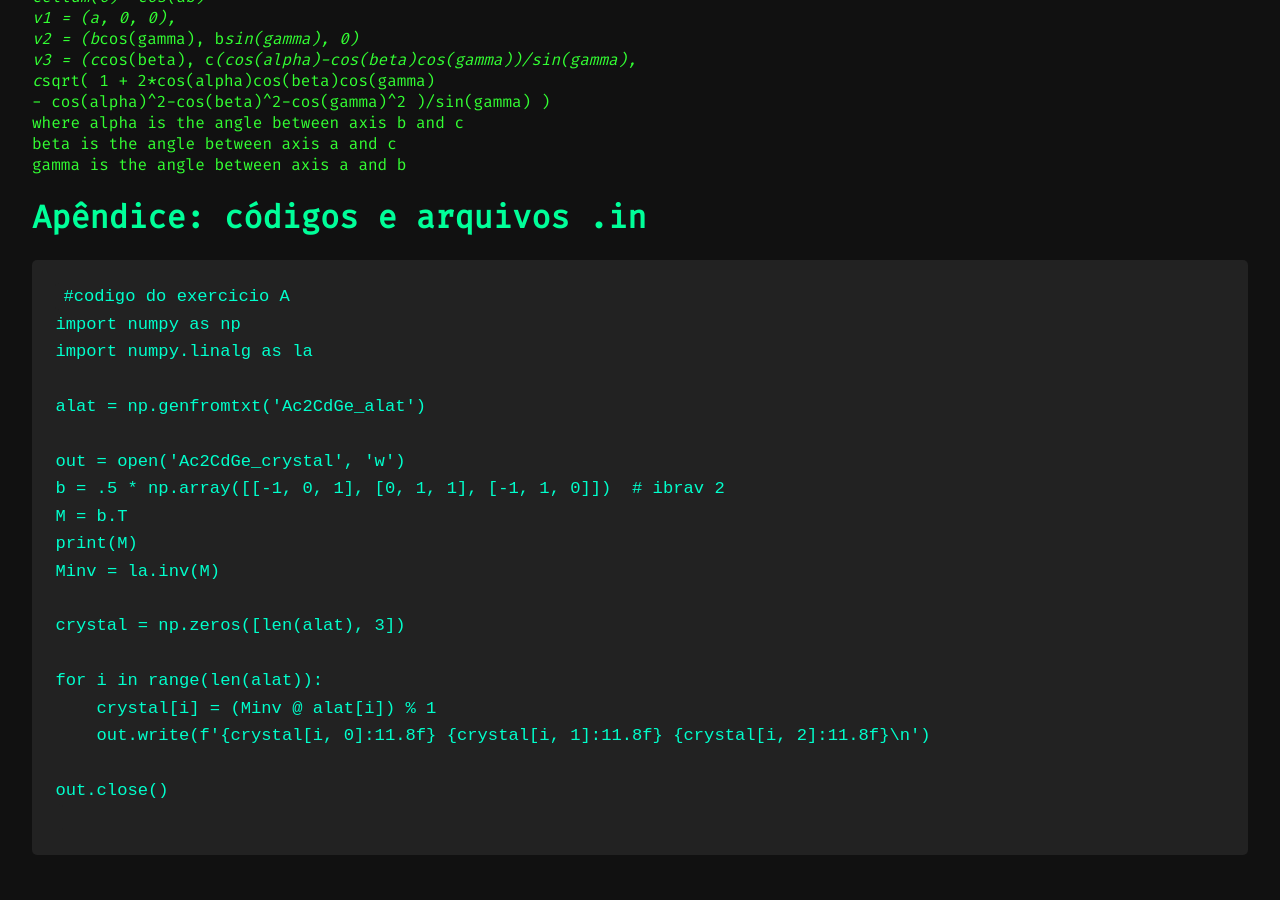
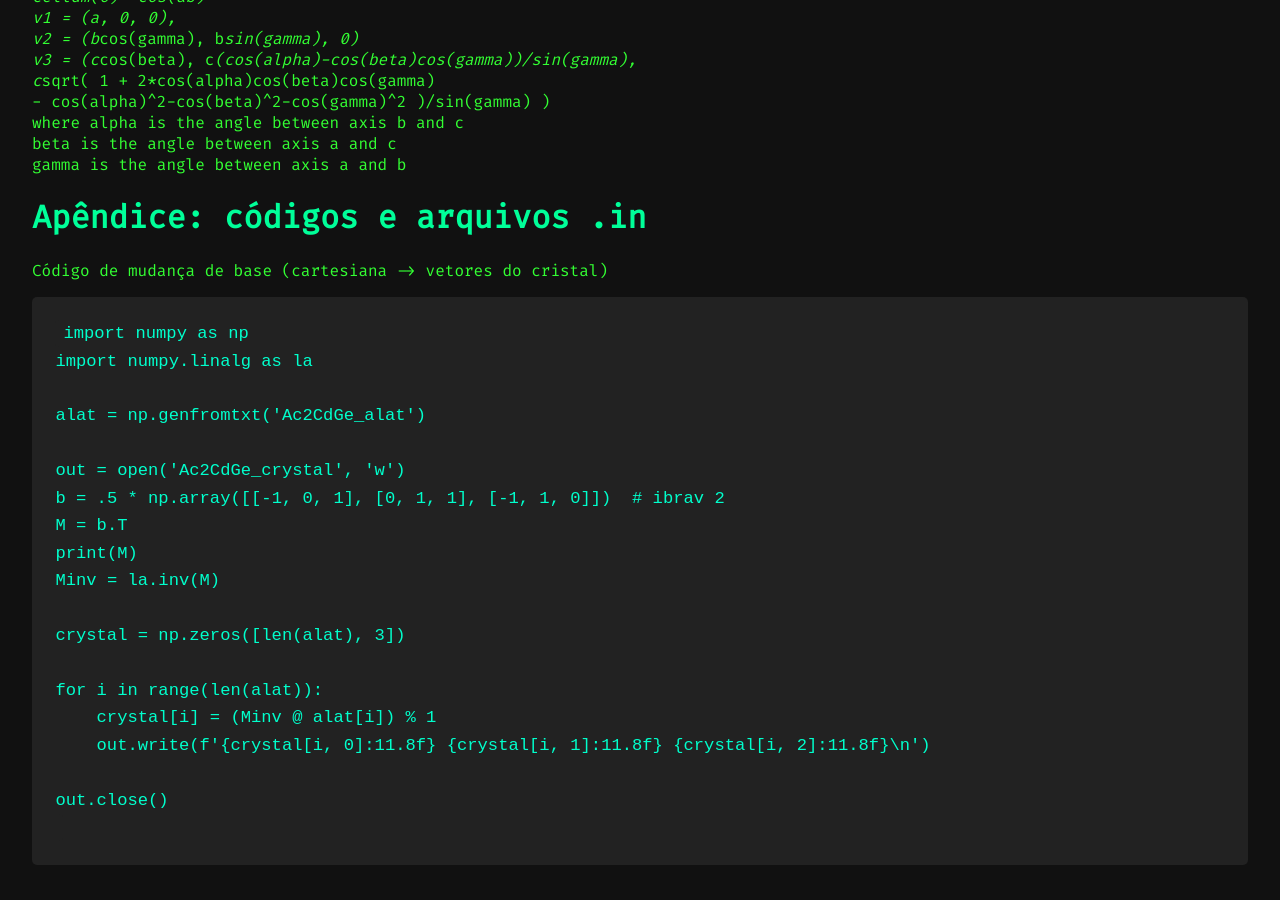
Before and after one commit to cauaschuch/ComputEEL-Tutoriais, a Jekyll site: the page built from tutoriais/tutorial1.md, in a window 1280 px wide and 900 px high, scrolled down 3434 px. Built offline with Jekyll 4.4.1, drawn with Linux system fonts in a browser that asks for light colours.

Commit message:
Update tutorial1.md

````diff
--- a/tutoriais/tutorial1.md
+++ b/tutoriais/tutorial1.md
@@ -185,8 +185,8 @@ celldm(6) = 0.0150
 
 
 # Apêndice: códigos e arquivos .in
+Código de mudança de base (cartesiana -> vetores do cristal)
 ```python
-#codigo do exercicio A
 import numpy as np
 import numpy.linalg as la
 
````
